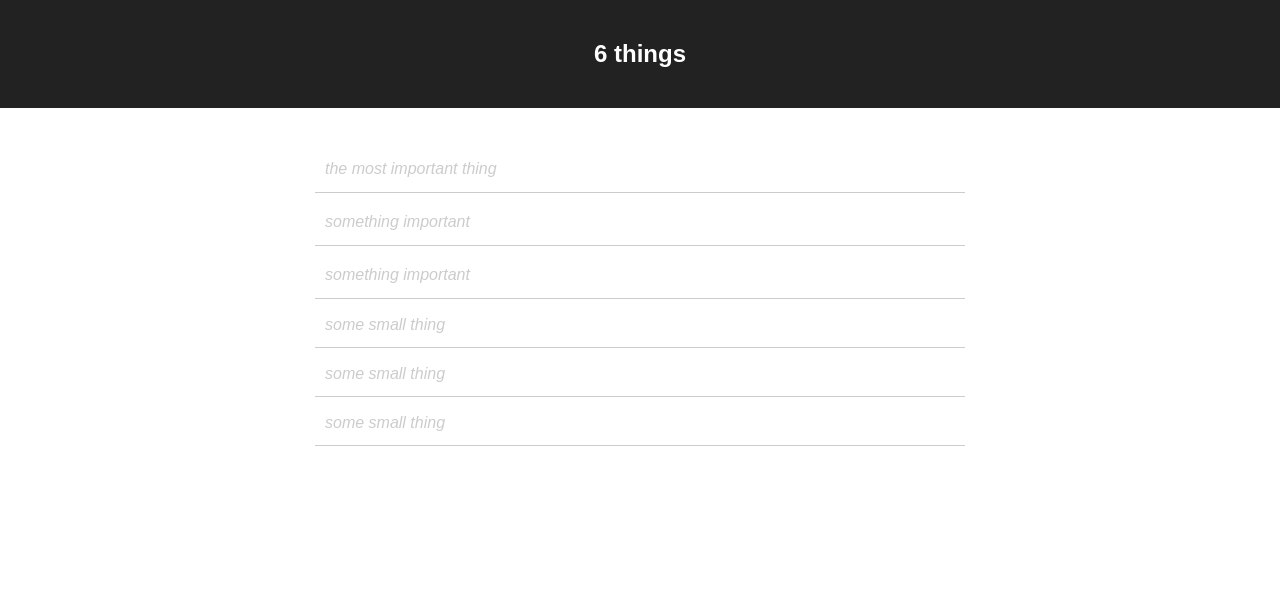
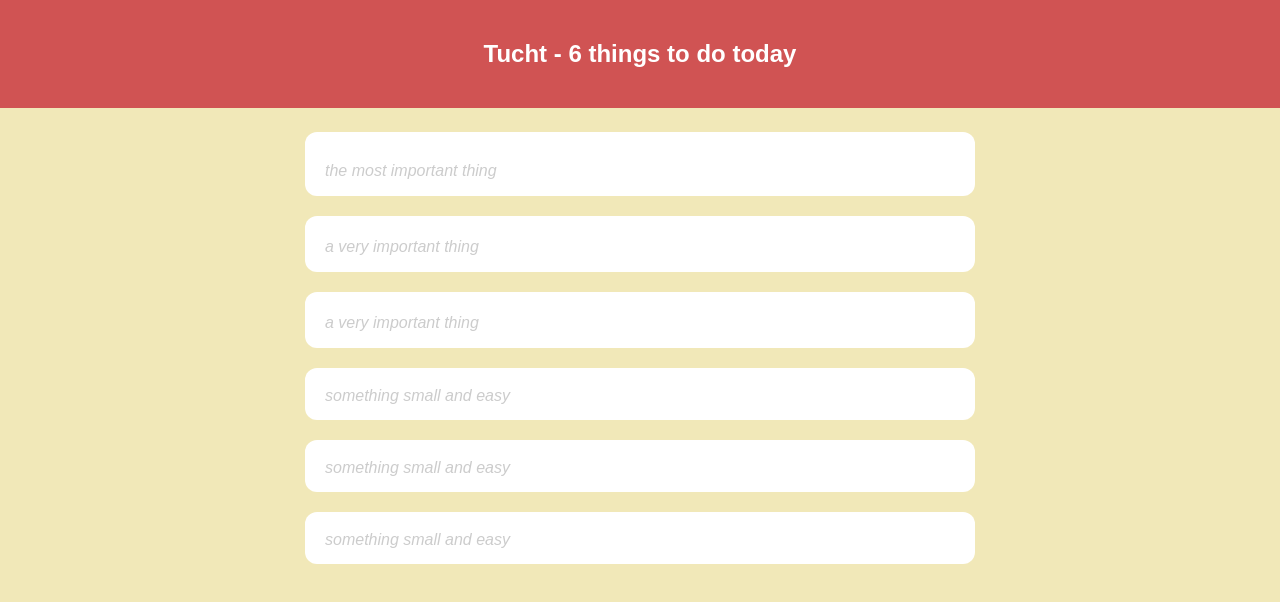
Before and after one commit to gabiagu/tucht, a React (Create React App) app: page / in a window 1280 px wide. Shown: the top 602 px of the page. Built offline with nearby package versions, Linux system fonts and the light colour scheme.

Commit message:
made it work, started adding styling

```diff
--- a/public/index.html
+++ b/public/index.html
@@ -19,7 +19,7 @@
       work correctly both with client-side routing and a non-root public URL.
       Learn how to configure a non-root public URL by running `npm run build`.
     -->
-    <title>6 things</title>
+    <title>Tucht - 6 things to do</title>
   </head>
   <body>
     <noscript>
--- a/src/App.css
+++ b/src/App.css
@@ -1,14 +1,22 @@
+/*
+
+COLORS
+
+#F1E8B8 // banana yellow
+#F9E784 // crayola darker yellow
+#E58F65 // middle red
+#D05353 // terra cota red
+#191919 // dark black
+
+*/
+
 .App {
     text-align: center;
 }
 
-.App-logo {
-    animation: App-logo-spin infinite 20s linear;
-    height: 80px;
-}
 
 .App-header {
-    background-color: #222;
+    background-color: #D05353;
     height: auto;
     padding: 20px;
     color: white;
@@ -19,30 +27,31 @@
     margin: 24px auto;
 }
 
-.App-content :last-child {
-    border-top: none;
-}
 
 .todoInput,
 .todoView {
-    padding: 10px;
+    padding: 12px 20px;
     margin: 0 auto;
     font-size: 36px;
     line-height: 40px;
     width: 90%;
-    border-bottom: 1px solid #ccc;
+    position: relative;
 }
 
 .todoInput {
     border: none;
-    border-bottom: 1px solid #ccc;
     outline: none;
+    background:#fff;
+    border-radius: 12px;
+    margin-bottom: 20px;
+
 }
 
 .todoView {
     font-family: Georgia, serif;
     font-style: italic;
     text-align: left;
+    padding-left: 0;
 }
 
 ::placeholder {
@@ -54,6 +63,7 @@
 
 .todoInput:focus {
     background: #FFF8E1;
+    box-shadow: 0 0 16px #bbb;
 }
 
 .todoInput-secondary,
@@ -66,3 +76,29 @@
     font-size: 20px;
     line-height: 28px;
 }
+
+.check {
+    display: inline-block;
+    width: 24px;
+    height: 24px;
+    border: 3px solid #666;
+    position: absolute;
+    border-radius: 50%;
+    top: 0;
+    left: 0;
+}
+
+.check.checked {
+    border-color: red;
+}
+
+.todoView-secondary .check {
+    width: 24px;
+    height: 24px;
+}
+
+
+.todoView-text {
+    display: inline-block;
+    margin-left: 50px;
+}
--- a/src/App.js
+++ b/src/App.js
@@ -4,20 +4,119 @@ import './App.css';
 import Input from './Input';
 
 class App extends Component {
+
+    constructor(props) {
+        super(props);
+        this.state = {
+            shouldUpdate: false,
+            data: [
+                {
+                    id: 1,
+                    type: 'primary',
+                    placeholder: 'the most important thing',
+                    text: '',
+                    checked: false,
+                },
+                {
+                    id: 2,
+                    type: 'secondary',
+                    placeholder: 'a very important thing',
+                    text: '',
+                    checked: false,
+                },
+                {
+                    id: 3,
+                    type: 'secondary',
+                    placeholder: 'a very important thing',
+                    text: '',
+                    checked: false,
+                },
+                {
+                    id: 4,
+                    type: 'tertiary',
+                    placeholder: 'something small and easy',
+                    text: '',
+                    checked: false,
+                },
+                {
+                    id: 5,
+                    type: 'tertiary',
+                    placeholder: 'something small and easy',
+                    text: '',
+                    checked: false,
+                },
+                {
+                    id: 6,
+                    type: 'tertiary',
+                    placeholder: 'something small and easy',
+                    text: '',
+                    checked: false,
+                },
+            ],
+        }
+        // this.handleSubmit = this.handleSubmit.bind(this);
+        this.handleSubmit = this.handleSubmit.bind(this);
+        this.refresher = this.refresher.bind(this);
+        // this.handleChange = this.handleChange.bind(this);
+        // this.handleCheck = this.handleCheck.bind(this);
+    }
+
+    refresher() {
+        this.setState({
+          shouldUpdate: true
+        });
+    }
+
+    handleSubmit(text, checkedStatus, index) {
+
+        // console.log('submitted '+text+' '+checkedStatus+' '+index);
+        let newList = [];
+        newList = this.state.data;
+        // update data
+        newList[index].text = text;
+        newList[index].checked = checkedStatus;
+
+        // console.log('setting status to: '+checkedStatus);
+
+        this.setState({ data: newList });
+
+    }
+
     render() {
+
+        let data = this.state.data;
+
         return (
             <div className="App">
                 <div className="App-header">
-                    <h2>6 things</h2>
+                    <h2>Tucht - 6 things to do today</h2>
                 </div>
 
                 <div className="App-content">
-                    <Input type="primary" placeholder="the most important thing" />
-                    <Input type="secondary" placeholder="something important" />
-                    <Input type="secondary" placeholder="something important" />
-                    <Input type="tertiary" placeholder="some small thing" />
-                    <Input type="tertiary" placeholder="some small thing" />
-                    <Input type="tertiary" placeholder="some small thing" />
+
+                  {data.map((object, index) => (
+
+                    <div className={"row"} key={object.id.toString()+'-'+object.type}>
+                        {[
+                          <Input
+                            type={object.type}
+                            placeholder={object.placeholder}
+                            text={object.text}
+                            key={object.id}
+                            handleSubmit={this.handleSubmit}
+                            index={index}
+                        />
+                          /* <ExpeditionDay
+                            data={props.days[i]}
+                            editmode={props.editmode}
+                            deleteItemHandler={props.deleteItemHandler} // this sends function to delete
+                            addActivityHandler={props.addActivityHandler}
+                            /> */
+
+                        ]}
+                      </div>
+                    ))}
+
                 </div>
             </div>
         );
--- a/src/Input.js
+++ b/src/Input.js
@@ -11,31 +11,36 @@ class Input extends Component {
 
         this.state = {
             editing: true,
-            value: ''
+            value: '',
+            checked: false,
         }
     }
 
-
-    handleSubmit(e) {
-
+    handleInputSubmit(e) {
         e.preventDefault();
-
-        console.log(e)
-
-        this.setState({editing: false});
-
-        console.log(this.state.value)
-
-        this.renderThing();
-
+        if (this.state.value === '') {
+            this.setState({value: ''});
+        } else {
+            this.setState({editing: false});
+            this.props.handleSubmit(this.state.value, this.state.checked, this.props.index);
+        }
     }
 
     handleKeyDown(e) {
+
         if (e.which === ESCAPE_KEY) {
-            this.setState({value: this.props.todo.title});
-            this.props.onCancel(e);
+            if (( this.props.text === '' )) {
+                this.setState({value: ''});
+            } else {
+                this.setState({editing: false});
+            }
         } else if (e.which === ENTER_KEY) {
-            this.handleSubmit(e);
+            if (this.state.value === '') {
+                return false;
+            } else {
+                console.log('ENTER pressed '+e.target.value);
+                this.handleInputSubmit(e);
+            }
         }
     }
 
@@ -57,10 +62,29 @@ class Input extends Component {
 
     }
 
+    handleCheck() {
+        // console.log('checking item '+this.props.type);
+
+        if (this.state.checked) {
+            this.setState({checked: false});
+            this.props.handleSubmit(this.state.value, false, this.props.index);
+        } else {
+            this.setState({checked: true});
+            this.props.handleSubmit(this.state.value, true, this.props.index);
+        }
+    }
+
     renderThing() {
 
         const editClassName = 'todoInput todoInput-'+this.props.type;
         const viewClassName = 'todoView todoView-'+this.props.type;
+        let checkClassName;
+
+        if (this.state.checked) {
+            checkClassName = 'check checked';
+        } else {
+            checkClassName = 'check unchecked';
+        }
 
         if ( this.state.editing ) {
             return (
@@ -77,7 +101,10 @@ class Input extends Component {
                 <div
                     className={viewClassName}
                 >
-
+                    <span className={checkClassName}
+                        onClick={this.handleCheck.bind(this)}
+                    >
+                    </span>
                     <span
                         className='todoView-text'
                         onDoubleClick={this.swapState.bind(this)}
--- a/src/index.css
+++ b/src/index.css
@@ -2,4 +2,5 @@ body {
   margin: 0;
   padding: 0;
   font-family: sans-serif;
+  background: #F1E8B8;
 }
```
Also changed, not shown: package.json (line endings or trailing spaces), 1 other file (tests, documents, lock files or other folders).
